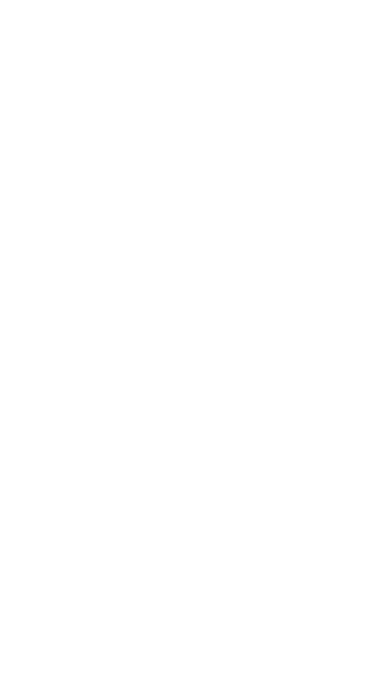
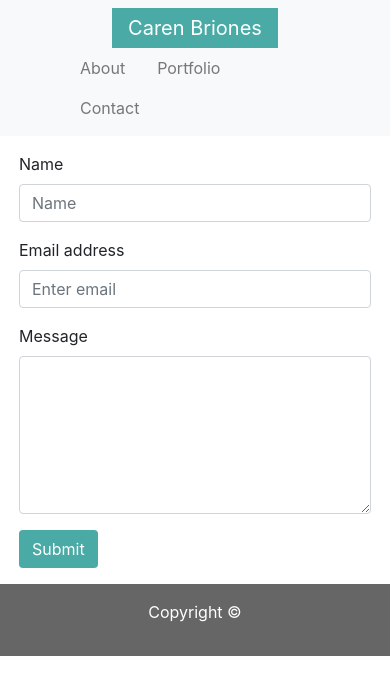
Before and after one commit to carenbriones/Bootstrap-Portfolio, a plain HTML site: page contact.html in a window 390 px wide. Drawn offline with nearby package versions, Linux system fonts and the light colour scheme.

Commit message:
Added footer to index.html, completed responsive contact.html page

```diff
--- a/contact.html
+++ b/contact.html
@@ -0,0 +1,66 @@
+<!--
+Using Bootstrap, recreate your portfolio site with the following items:
+
+A navbar
+
+A responsive layout (remember the grid, rows and columns are your friends)
+
+eg. On an xs screen, content should take up the entire screen. On sm and larger screens, you should have some margins on the left and right side of the screen. Check out various sites on your mobile device versus your computer to see this in action!
+
+
+Responsive images-->
+
+<!DOCTYPE html>
+<html lang="en">
+
+<head>
+    <title>Caren Briones | Contact</title>
+    <link rel="stylesheet" href="https://maxcdn.bootstrapcdn.com/bootstrap/4.0.0/css/bootstrap.min.css">
+</head>
+
+<body>
+    <nav class="navbar navbar-expand-sm navbar-light bg-light">
+        <a class="navbar-brand mr-sm-auto ml-sm-0 mx-auto px-3 d-flex justify-content-sm-start text-center px-2"
+            href="#" style="background-color: #4aaaa5; color: #ffffff;">Caren Briones</a>
+        <ul class="nav mx-auto px-5 px-sm-0 mx-sm-0 text-sm-right d-flex justify-content-sm-end text-center">
+            <li class="nav-item" style="flex-flow: row nowrap; display: inline-flex;">
+                <a class="nav-link" href="index.html" style="color: #777777;">About</a>
+            </li>
+            <li class="nav-item" style="flex-flow: row nowrap; display: inline-flex;">
+                <a class="nav-link" href="portfolio.html" style="color: #777777;">Portfolio</a>
+            </li>
+            <li class="nav-item" style="flex-flow: row nowrap; display: inline-flex;">
+                <a class="nav-link" href="contact.html" style="color: #777777;">Contact</a>
+            </li>
+        </ul>
+    </nav>
+    <div class="container-fluid">
+        <div class="row mx-sm-5 px-sm-5 mx-1 my-3">
+            <form style="width: 100%;">
+                <div class="form-group">
+                    <label for="contactName">Name</label>
+                    <input type="text" class="form-control" id="contactName" placeholder="Name">
+                </div>
+                <div class="form-group">
+                    <label for="contactEmail">Email address</label>
+                    <input type="email" class="form-control" id="contactEmail" placeholder="Enter email">
+                </div>
+                <div class="form-group">
+                    <label for="contactMessage">Message</label>
+                    <textarea class="form-control" id="contactMessage" rows="6"></textarea>
+                </div>
+                <button type="submit" class="btn" style="background-color: #4aaaa5; color: #ffffff;">Submit</button>
+            </form>
+        </div>
+    </div>
+
+    <!-- TODO: fix sticky footer -->
+    <footer class="footer mt-auto py-3" style="text-align: center; background-color:#666666; color: #ffffff">
+        <div class="container">
+            <p>Copyright ©</p>
+        </div>
+    </footer>
+
+</body>
+
+</html>
```
Also changed, not shown: index.html (+27 -20 lines).
